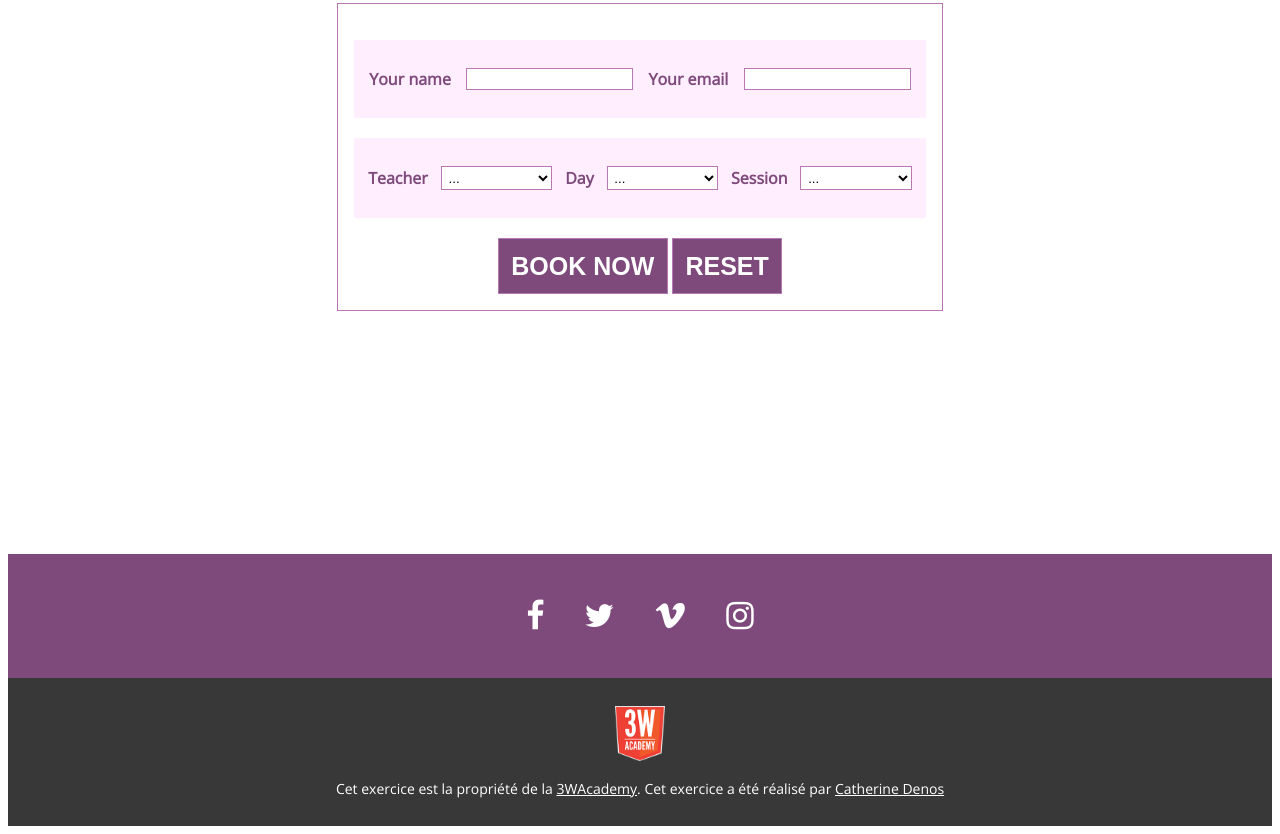
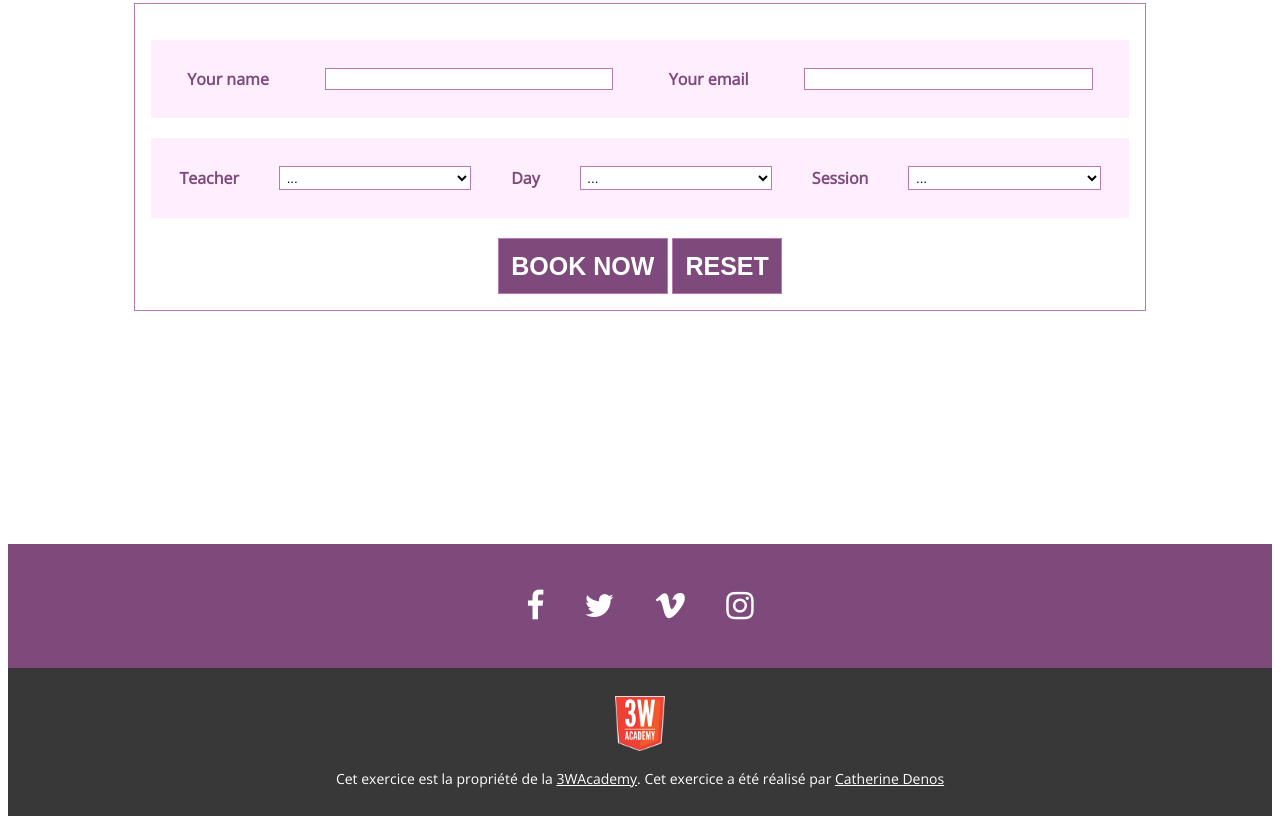
Before and after one commit to regisatl/academy, a plain HTML site: page index.html in a window 1280 px wide. Shown: the part 2562-3396 px from the top of the page. Drawn offline with nearby package versions, Linux system fonts and the light colour scheme.

Commit message:
REVISION

```diff
--- a/styles.css
+++ b/styles.css
@@ -413,6 +413,10 @@ select{
     text-align: center;
 }
 
+.book{
+    width: 100%;
+}
+
 
 div input[type=submit], input[type=reset]{
     border: 1px solid #b878b5;
@@ -440,7 +444,6 @@ section.icons{
     background-color: #7e4a7c;
     padding: 1em;
     margin-bottom: 0;
-    margin-top: 30px;
     margin-inline: 0;
 }
 
```
